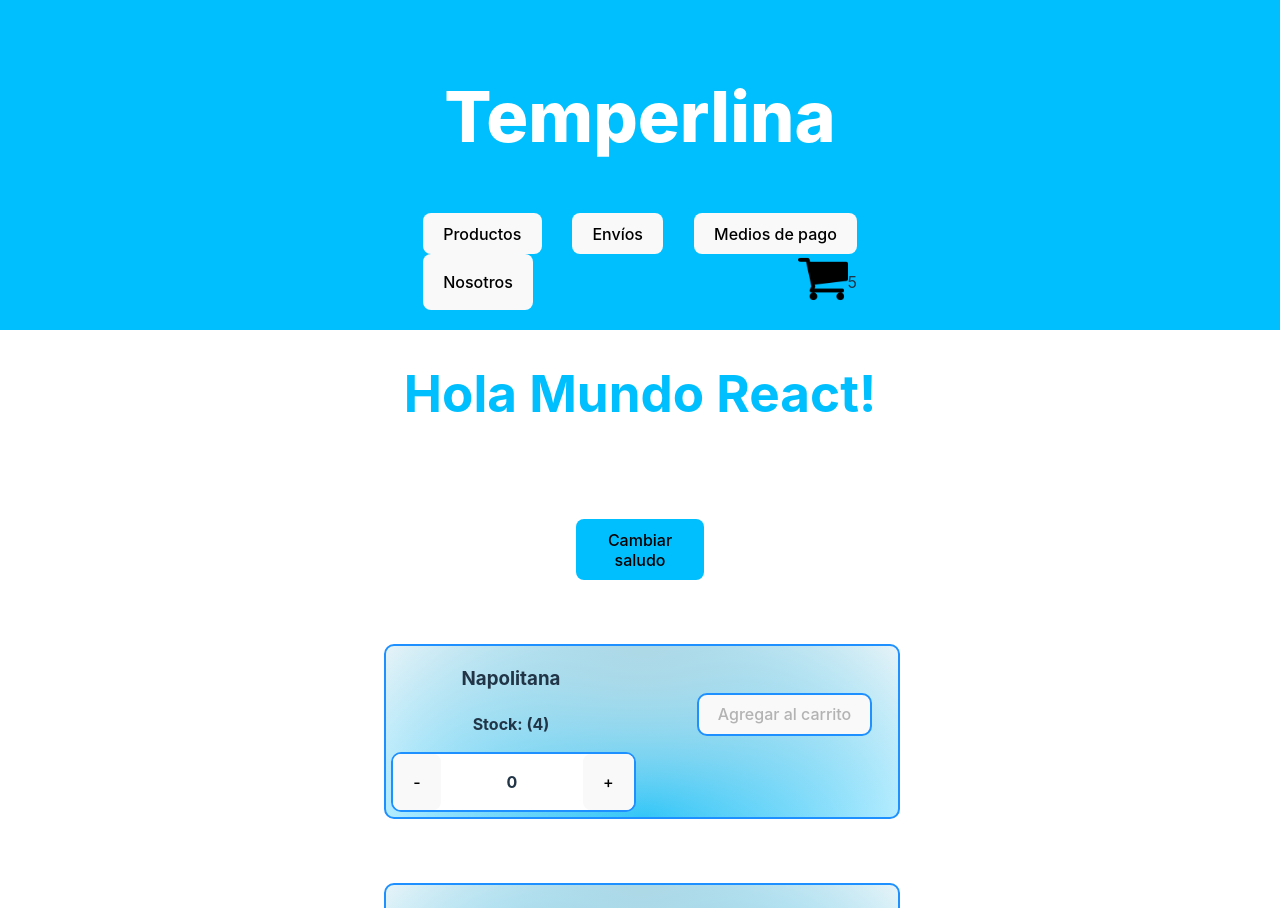
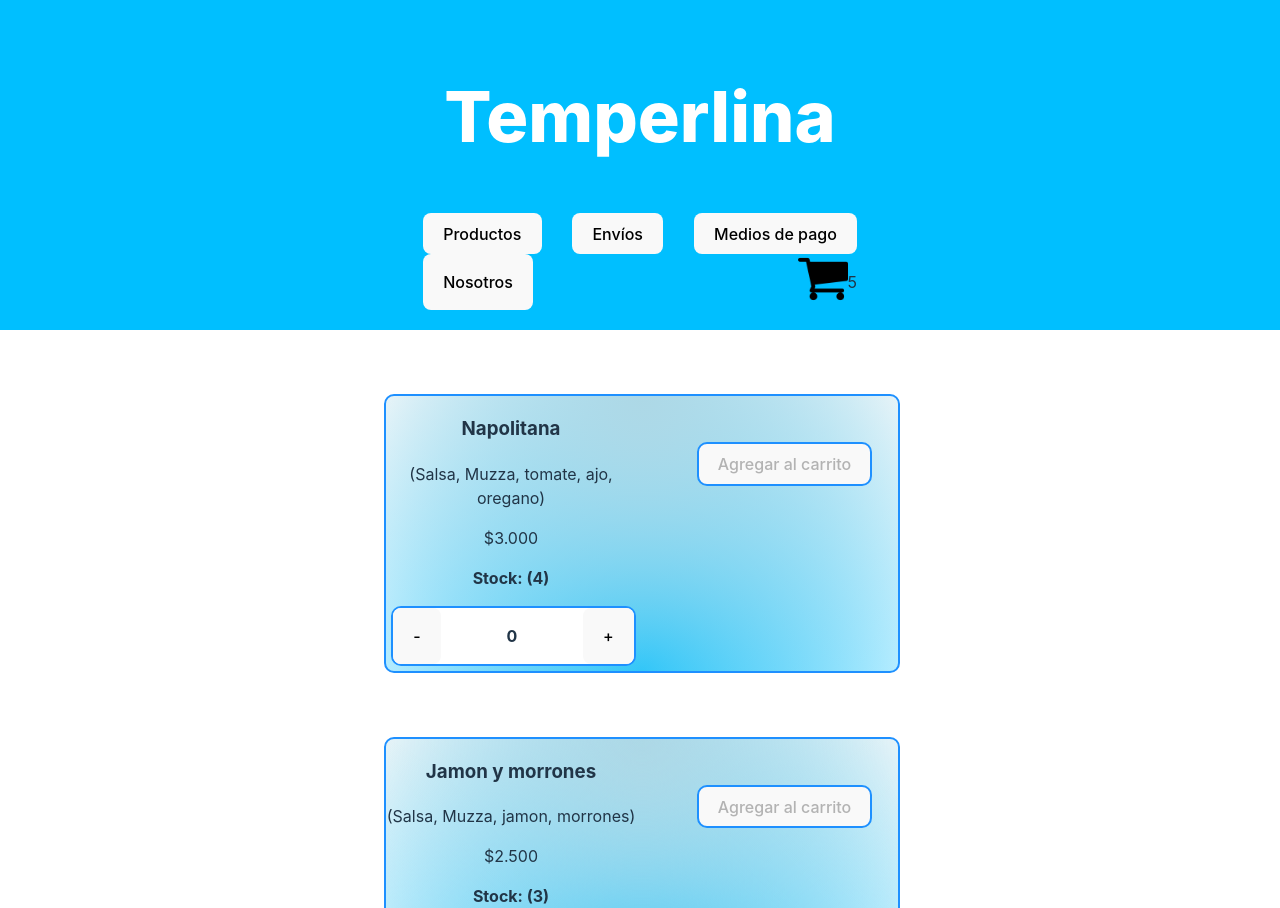
Before and after one commit to gianluca-1996/ecommerce-react58080, a React (Vite) app: page / in a window 1280 px wide. Shown: the top 908 px of the page. Built offline with nearby package versions, Linux system fonts and the light colour scheme.

Commit message:
agrega ItemList

```diff
--- a/src/components/ItemListContainer/ItemCount/index.jsx
+++ /dev/null
@@ -1,53 +0,0 @@
-import "./style.css"
-import { useState } from "react";
-
-const ItemCount = ({stock, inicial, title}) => {
-    let [contador, setContador] = useState(inicial)
-    let desabilitaIncremento = false
-    let desabilitaDecremento = false
-    let habilitaCarrito = (stock == 0 || contador == 0) ? true : false
-
-    const incrementaContador = () => {
-        if(contador < stock)
-            setContador(contador += 1)
-        else
-            desabilitaIncremento = true
-    }
-
-    const decrementaContador = () => {
-        if(contador > 0)
-            setContador(contador -= 1)
-        else
-            desabilitaDecremento = true
-    }
-
-    const onAdd = () => {
-        console.log(`Pizza seleccionada: ${title}\nCantidad: ${contador}`)
-    }
-
-    return (
-        <ContentCount stock={stock} title={title} contador={contador} decrementaContador={decrementaContador} desabilitaDecremento={desabilitaDecremento} incrementaContador={incrementaContador} desabilitaIncremento={desabilitaIncremento} habilitaCarrito={habilitaCarrito} onAdd={onAdd}/>
-    )
-}
-
-const ContentCount = ({stock, title, contador, decrementaContador, desabilitaDecremento, incrementaContador, desabilitaIncremento,
-    habilitaCarrito, onAdd}) => {
-    return(
-        <div className="contentCount">
-            <div className="contentLog">
-                <div className="title">
-                    <h3>{title}</h3>
-                    <p><strong>Stock: ({stock})</strong></p>
-                </div>
-                <div className="contentBtn">
-                    <button onClick={decrementaContador} disabled={desabilitaDecremento}>-</button>
-                    <p><strong>{contador}</strong></p>
-                    <button onClick={incrementaContador} disabled={desabilitaIncremento}>+</button>
-                </div>
-            </div>
-            <button className="btnCarrito" disabled={habilitaCarrito} onClick={onAdd}>Agregar al carrito</button>
-        </div>
-    )
-}
-
-export default ItemCount
--- /dev/null
+++ b/src/components/ItemListContainer/ItemList/Item/index.jsx
@@ -0,0 +1,57 @@
+import "./style.css"
+import { useState } from "react";
+
+const Item = ({producto}) => {
+    let [contador, setContador] = useState(0)
+    let desabilitaIncremento = false
+    let desabilitaDecremento = false
+    let desHabilitaCarrito = (producto.stock == 0 || contador == 0) ? true : false
+
+    const incrementaContador = () => {
+        if(contador < producto.stock)
+            setContador(contador += 1)
+        else
+            desabilitaIncremento = true
+    }
+
+    const decrementaContador = () => {
+        if(contador > 0)
+            setContador(contador -= 1)
+        else
+            desabilitaDecremento = true
+    }
+
+    const onAdd = () => {
+        console.log(`Pizza seleccionada: ${producto.title}\nCantidad: ${contador}`)
+    }
+
+    return (
+        <Content title={producto.title} contador={contador} stock={producto.stock}
+        decrementaContador={decrementaContador} desabilitaDecremento={desabilitaDecremento}
+        incrementaContador={incrementaContador} desabilitaIncremento={desabilitaIncremento}
+        desHabilitaCarrito={desHabilitaCarrito} description={producto.description} price={producto.price} onAdd={onAdd}/>
+    )
+}
+
+const Content = (props) => {
+    return(
+        <div className="contentCount">
+            <div className="contentLog">
+                <div className="title">
+                    <h3>{props.title}</h3>
+                    <p>({props.description})</p>
+                    <p>${props.price}</p>
+                    <p><strong>Stock: ({props.stock})</strong></p>
+                </div>
+                <div className="contentBtn">
+                    <button onClick={props.decrementaContador} disabled={props.desabilitaDecremento}>-</button>
+                    <p><strong>{props.contador}</strong></p>
+                    <button onClick={props.incrementaContador} disabled={props.desabilitaIncremento}>+</button>
+                </div>
+            </div>
+            <button className="btnCarrito" disabled={props.desHabilitaCarrito} onClick={props.onAdd}>Agregar al carrito</button>
+        </div>
+    )
+}
+
+export default Item
--- /dev/null
+++ b/src/components/ItemListContainer/ItemList/index.jsx
@@ -0,0 +1,9 @@
+import Item from "./Item"
+
+const ItemList = ({productos}) => {
+    return(
+        productos.map((prod) => <Item key={prod.id} producto={prod}/>)
+    )
+}
+
+export default ItemList
--- a/src/components/ItemListContainer/index.jsx
+++ b/src/components/ItemListContainer/index.jsx
@@ -1,27 +1,34 @@
 import "./style.css"
-import Button from "./Button"
-import { useState } from "react";
-import ItemCount from "./ItemCount";
+import {data} from "../../mocks/data"
+import { useState, useEffect } from "react";
+import ItemList from "./ItemList";
 
-const ItemListContainer = ({greetings}) => {
-    let [saludo, setSaludo] = useState(greetings)
 
-    const cambiaSaludo = () => {
-        if(saludo == "Adios!"){
-            setSaludo("Hola mundo React!")
-        }
-        else{
-            setSaludo("Adios!")
-        }
+const ItemListContainer = () => {
+
+    let [productos, setProductos] = useState([])
+    let datos
+
+    const getDatos = () => {
+        return new Promise((resolve) => {
+            setTimeout(() => {
+                resolve(data)
+            }, 2000);
+        })
     }
+
+    async function fetchingData(){
+        datos = await getDatos()
+        setProductos(datos)
+    }
+
+    useEffect(() => {
+        fetchingData()
+    }, [])
 
     return(
         <div className="principal">
-            <h1 id="saludoeReact">{saludo}</h1>
-            <Button modifica={cambiaSaludo} />
-            <ItemCount stock={4} inicial={0} title={"Napolitana"}/>
-            <ItemCount stock={3} inicial={0} title={"Jamon y Morrones"}/>
-            <ItemCount stock={0} inicial={0} title={"Muzza Temperlina"}/>
+            <ItemList productos={productos}/>
         </div>
     );
 
--- /dev/null
+++ b/src/mocks/data.js
@@ -0,0 +1,26 @@
+export const data = [
+    {
+        id: "1",
+        title: "Napolitana",
+        description: "Salsa, Muzza, tomate, ajo, oregano",
+        price: "3.000",
+        pictureUrl: "urlDelProducto",
+        stock: "4"
+    },
+    {
+        id: "2",
+        title: "Jamon y morrones",
+        description: "Salsa, Muzza, jamon, morrones",
+        price: "2.500",
+        pictureUrl: "urlDelProducto",
+        stock: "3"
+    },
+    {
+        id: "3",
+        title: "Muzza",
+        description: "Salsa, Muzza, oregano",
+        price: "2.000",
+        pictureUrl: "urlDelProducto",
+        stock: "0"
+    }
+]
```
Also changed, not shown: src/components/ItemListContainer/ItemList/Item/style.css (renamed from src/components/ItemListContainer/ItemCount/style.css).
